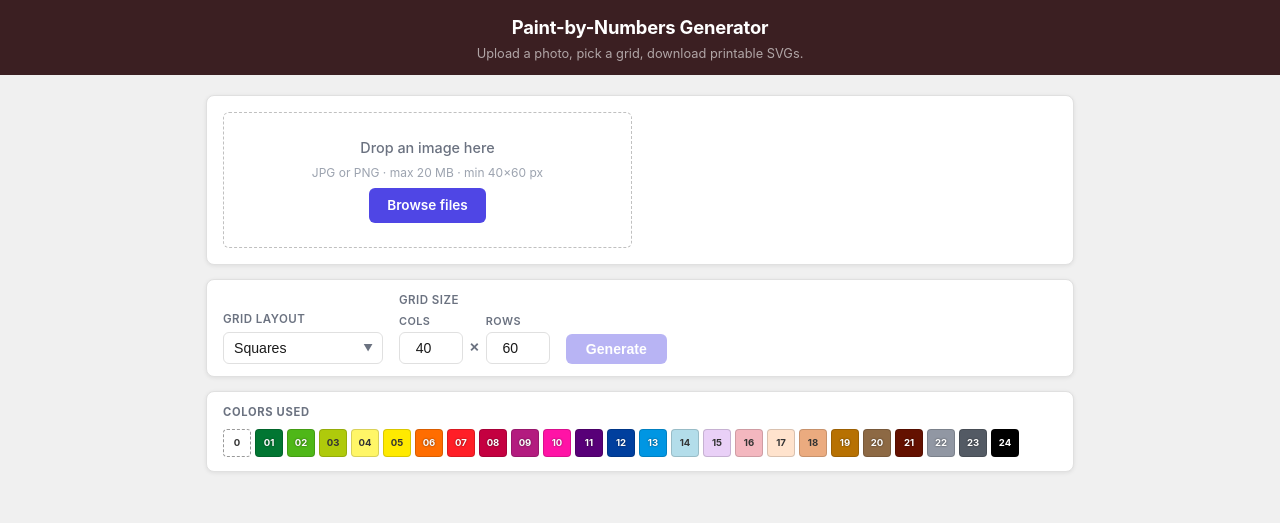
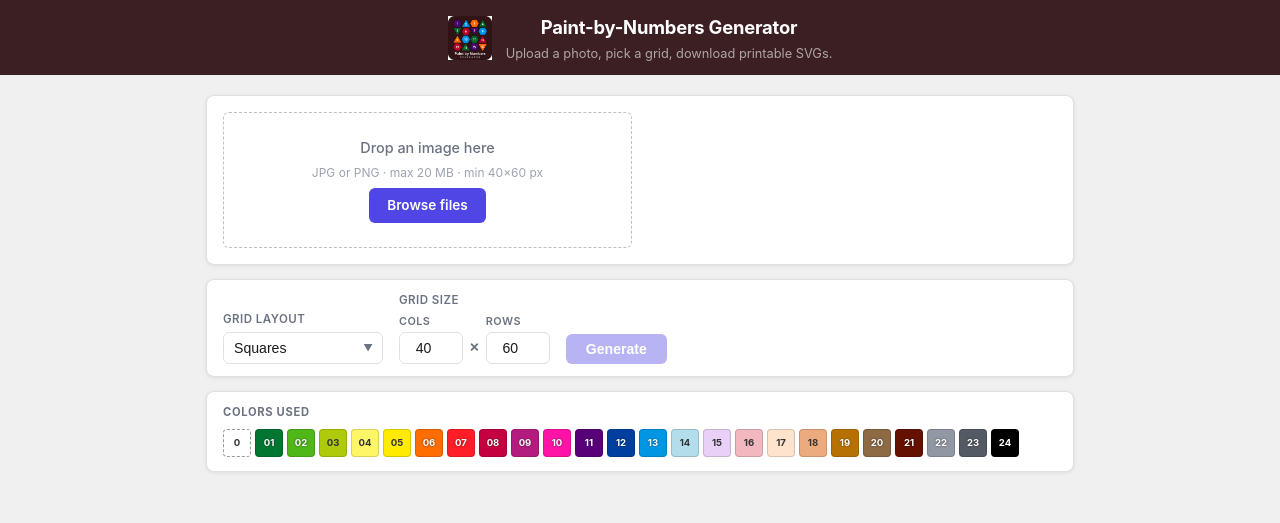
Before and after one commit to pluser420/art-by-number-gen, a plain HTML site: page index.html in a window 1280 px wide. Drawn offline with Linux system fonts and the light colour scheme.

Commit message:
Add logo and favicon to project

```diff
--- a/asset/style.css
+++ b/asset/style.css
@@ -39,6 +39,19 @@ body {
   color: #fff;
   padding: 14px 24px 12px;
   text-align: center;
+}
+
+.topbar-inner {
+  display: flex;
+  align-items: center;
+  justify-content: center;
+  gap: 14px;
+}
+
+.topbar-logo {
+  height: 44px;
+  width: auto;
+  flex-shrink: 0;
 }
 
 .topbar-title {
--- a/index.html
+++ b/index.html
@@ -5,13 +5,19 @@
   <meta name="viewport" content="width=device-width, initial-scale=1.0" />
   <title>Paint-by-Numbers Generator</title>
   <link rel="stylesheet" href="asset/style.css" />
+  <link rel="icon" type="image/png" href="asset/favicon.png" />
 </head>
 <body>
 
   <!-- Top header bar -->
   <header class="topbar">
-    <h1 class="topbar-title">Paint-by-Numbers Generator</h1>
-    <p class="topbar-sub">Upload a photo, pick a grid, download printable SVGs.</p>
+    <div class="topbar-inner">
+      <img src="asset/logo.png" alt="Paint-by-Numbers Generator" class="topbar-logo" />
+      <div>
+        <h1 class="topbar-title">Paint-by-Numbers Generator</h1>
+        <p class="topbar-sub">Upload a photo, pick a grid, download printable SVGs.</p>
+      </div>
+    </div>
   </header>
 
   <main class="page">
```
Also changed, not shown: asset/favicon.png (added), asset/logo.png (added).
